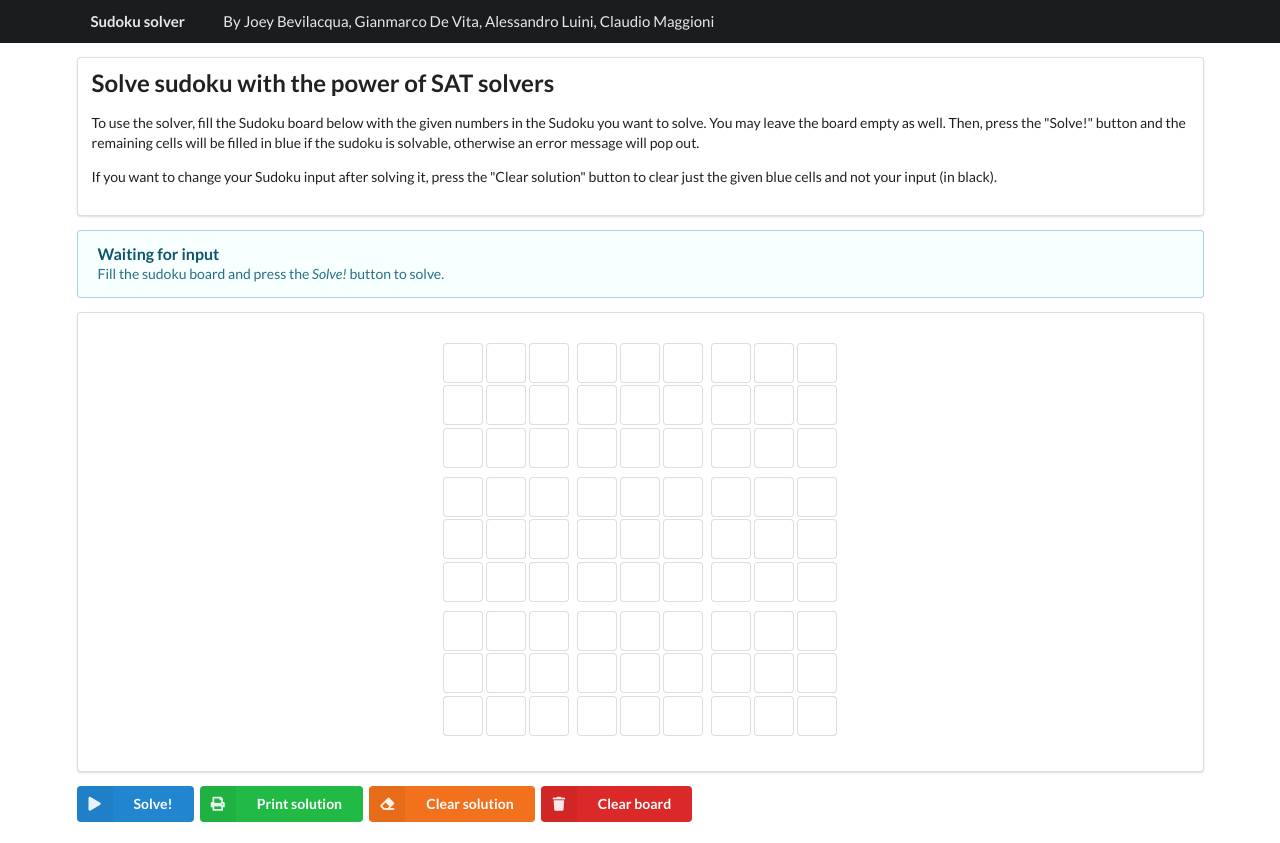
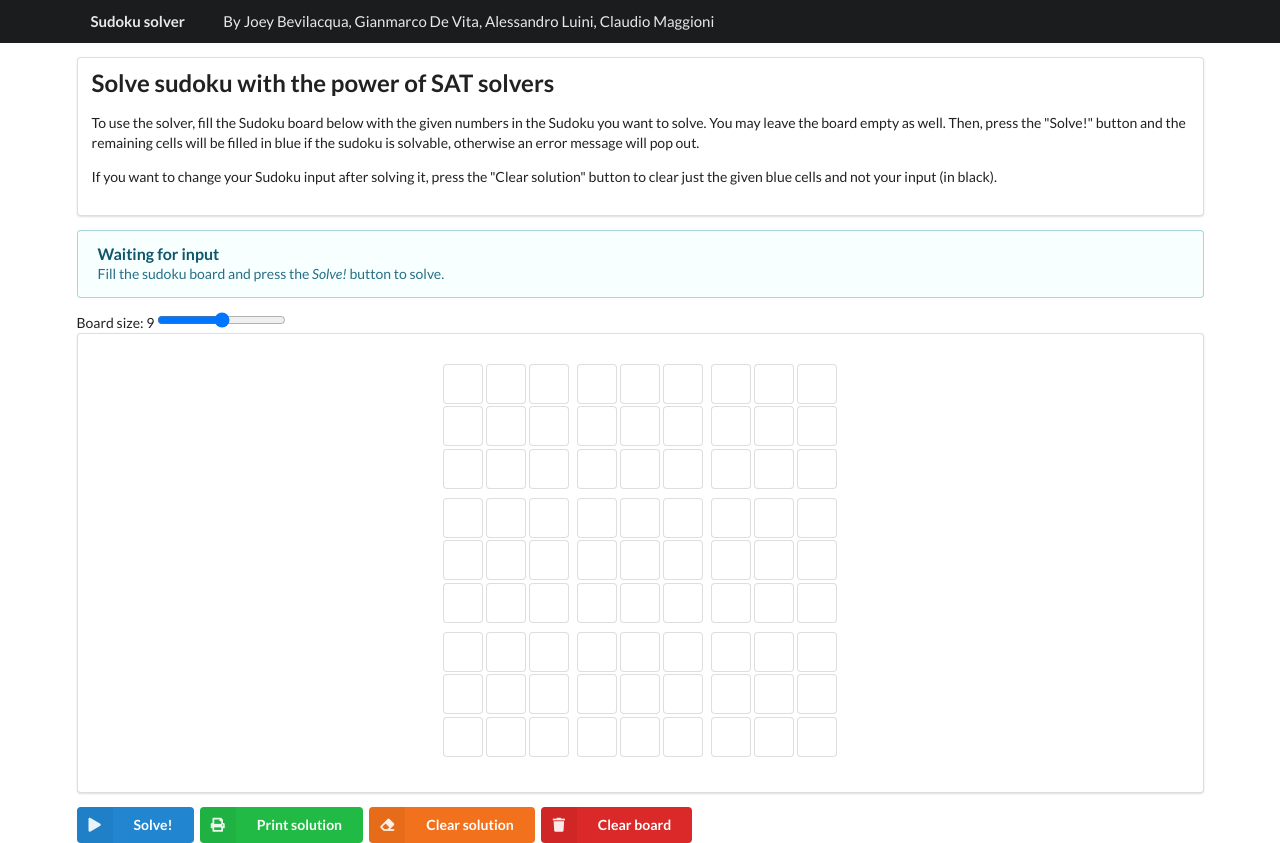
Before and after one commit to bvlj/usi_toc_sudoku_sat, a Flask app: page / in a window 1280 px wide. Before the commit the page ends 822 px from the top, so only its background shows below. Run offline with Flask 2, Linux system fonts and the light colour scheme; some libraries are stand-ins or nearby versions.

Commit message:
Support differntly sized tables

```diff
--- a/solver/app.py
+++ b/solver/app.py
@@ -1,8 +1,10 @@
+import math
+
 from flask import Flask, jsonify, render_template, request
 from z3 import And, Int, Or, Solver, sat
 
 
-def is_valid(*data: str):
+def is_valid(max_val: int, *data: str):
     """
     Create SAT condition that ensures
     all the entries in the data array are
@@ -10,48 +12,50 @@ def is_valid(*data: str):
     mixed pre-filled and unknown variables)
     """
     x = []
-    for i in range(0, 9):
+    n = len(data)
+    for i in range(0, n):
         if data[i].isnumeric():
             x.append(int(data[i]))
         else:
             x.append(Int(data[i]))
 
     and_args = []
-    for d in range(0, 9):
+    for d in range(0, max_val):
         or_args = []
-        for i in range(0, 9):
+        for i in range(0, n):
             or_args.append(x[i] == d)
         and_args.append(Or(*or_args))
 
     return And(*and_args)
 
 
-def build_sudoku_solver(board):
+def build_sudoku_solver(board, n):
     """
     Return a solver for a
     given sudoku board
     """
     rows_check = []
-    for i in range(0, 9):
-        rows_check.append(is_valid(board[i][0], board[i][1], board[i][2],
-                                   board[i][3], board[i][4], board[i][5],
-                                   board[i][6], board[i][7], board[i][8]))
+    for i in range(0, n):
+        rows_check.append(is_valid(n, *board[i]))
+
     columns_check = []
-    for i in range(0, 9):
-        columns_check.append(is_valid(board[0][i], board[1][i], board[2][i],
-                                      board[3][i], board[4][i], board[5][i],
-                                      board[6][i], board[7][i],
-                                      board[8][i]))
+    for i in range(0, n):
+        args = []
+        for j in range(0, n):
+            args.append(board[j][i])
+        columns_check.append(is_valid(n, *args))
+
     squares_check = []
-    for i in range(0, 9, 3):
-        for j in range(0, 9, 3):
-            squares_check.append(is_valid(board[i][j], board[i][j + 1],
-                                          board[i][j + 2], board[i + 1][j],
-                                          board[i + 1][j + 1],
-                                          board[i + 1][j + 2],
-                                          board[i + 2][j],
-                                          board[i + 2][j + 1],
-                                          board[i + 2][j + 2]))
+    size_box = int(math.sqrt(n))
+    for i in range(0, n, size_box):
+        for j in range(0, n, size_box):
+            print("SQUARE %s %s" % (int(i / size_box), int(j / size_box)))
+            args = []
+            for q in range(0, size_box):
+                for w in range(0, size_box):
+                    args.append(board[i + q][j + w])
+            print(args)
+            squares_check.append(is_valid(n, *args))
 
     s = Solver()
     s.add(And(And(*rows_check), And(*columns_check), And(*squares_check)))
@@ -81,7 +85,7 @@ def app_solve():
                 board[i][j] = str(int(board[i][j]) - 1)
 
     # Build the solver
-    solver = build_sudoku_solver(board)
+    solver = build_sudoku_solver(board, n)
 
     if solver.check() == sat:
         solution = {}
--- a/solver/templates/base.html
+++ b/solver/templates/base.html
@@ -78,8 +78,9 @@ input[type=number] {
       const $ = x => document.querySelector(x);
 
 function putInBoard(sol) {
-  for (let i = 0; i < 9; i++) {
-    for (let j = 0; j < 9; j++) {
+  const n = Math.pow($("#sizer").value, 2)
+  for (let i = 0; i < n; i++) {
+    for (let j = 0; j < n; j++) {
       let a = $(`#x${i}${j}`);
       if (sol || a.classList.contains("blue") || a.classList.contains("red")) {
         a.value = "";
@@ -100,9 +101,10 @@ function putInBoard(sol) {
 function solve(e) {
   e.preventDefault();
   var board = []
-  for (var i = 0; i < 9; i++) {
+  const n = Math.pow($("#sizer").value, 2);
+  for (var i = 0; i < n; i++) {
     var row = [];
-    for (var j = 0; j < 9; j++) {
+    for (var j = 0; j < n; j++) {
       row.push($(`#x${i}${j}`).value);
     }
     board.push(row.join(','));
@@ -136,8 +138,9 @@ function solve(e) {
           $(`#${key}`).classList.add("blue");
         }
       } else {
-        for (let i = 0; i < 9; i++) {
-          for (let j = 0; j < 9; j++) {
+        const n = Math.pow($("#sizer").value, 2);
+        for (let i = 0; i < n; i++) {
+          for (let j = 0; j < n; j++) {
             let a = $(`#x${i}${j}`);
             if (!a.value) a.classList.add("red");
           }
@@ -146,6 +149,20 @@ function solve(e) {
     })
     .catch(console.error);
 };
+
+function buildBoard(n) {
+  const size = n || 9;
+  let boardContent = "";
+  let input = (i,j) => `<input id="x${i}${j}" min="1" max="n" step="1" type="number"/>`;
+
+  for (let i = 0; i < n; i++) {
+    boardContent += "<tr>";
+    for (let j = 0; j < n; j++) {
+      boardContent += `<td class="ui input">${input(i, j)}</td>`;
+    }
+  }
+  $("#board").innerHTML = boardContent;
+}
     </script>
   </head>
 
@@ -187,22 +204,25 @@ function solve(e) {
         <div class="message"><span id="sol">Fill the sudoku board and press
             the <i>Solve!</i> button to solve.</span></div>
       </div>
+      <div class="ui">
+          <label for="sizer">Board size: <span id="boardSize">9</span></label>
+          <input id="sizer" type="range" min="1" max="5" step="1" value="3">
+          <script>
+const boardSizeText = document.getElementById("boardSize")
+document.getElementById("sizer").onchange = function() {
+  boardSizeText.innerHTML = this.value * this.value;
+  buildBoard(this.value * this.value);
+};
+          </script>
+      </div>
       <form id="form" onsubmit="solve(event)">
       <div class="ui segment">
-        <table>
+        <table id="board">
           <script>
-window.addEventListener('load', function(event) { putInBoard(true) });
-
-let input = (i,j) => `<input id="x${i}${j}" min="1" max="9" step="1"
-  type="number"/>`;
-
-for (let i = 0; i < 9; i++) {
-document.write("<tr>");
-for (let j = 0; j < 9; j++) {
-  document.write(`<td class="ui input">${input(i, j)}</td>`);
-}
-document.write("</tr>");
-}
+window.addEventListener('load', function(event) {
+  buildBoard(9);
+  putInBoard(true)
+});
         </script>
         </table>
       </div>
```
Also changed, not shown: README.md.
